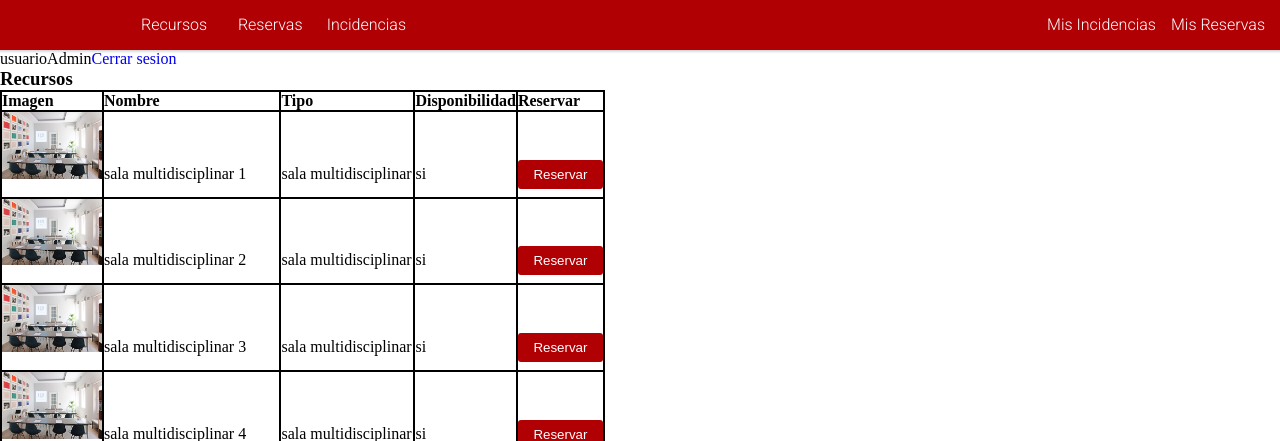
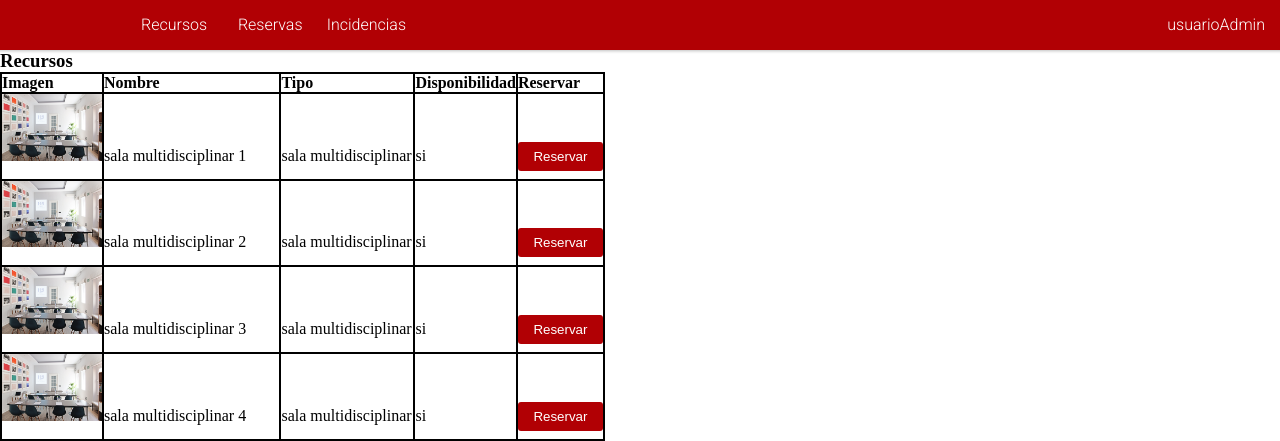
Before and after one commit to AlvarezCanals-DAW2-PROYECTO1-1718/PROYECTO1, a PHP site: page /PaginaWeb/index.php in a window 1280 px wide. Shown: the top 441 px of the page. Run offline with PHP 8.4, Linux system fonts and the light colour scheme; the visitor is signed in with stand-in values (Sample User, id 1); data comes from the database, SQL or seed files in the repository; some libraries are stand-ins or nearby versions.

Commit message:
bd corregida y navegador a medias

```diff
--- a/Documentacion/crear_bd.sql
+++ b/Documentacion/crear_bd.sql
@@ -42,6 +42,7 @@
 
 CREATE TABLE IF NOT EXISTS `tbl_reserva` (
 `id_reserva` int(11) COLLATE utf8_unicode_ci NOT NULL AUTO_INCREMENT,
+`descripcion_reserva` text COLLATE utf8_unicode_ci DEFAULT NULL,
 `fechaInicio_reserva` DATETIME COLLATE utf8_unicode_ci DEFAULT CURRENT_TIMESTAMP,
 `fechaFinal_reserva` DATETIME COLLATE utf8_unicode_ci DEFAULT NULL,
 `tiempoEstimado_reserva` TIME COLLATE utf8_unicode_ci DEFAULT NULL,
--- a/PaginaWeb/index.php
+++ b/PaginaWeb/index.php
@@ -14,9 +14,6 @@
 			if (!isset($_SESSION['user_id'])) {
 				include "php/login.php";
 			} else {
-				$nombreUsuario = $usuario['usuario_empleado'];
-				echo "$nombreUsuario";
-				echo "<a href='index.php?mostrar=cerrarSesion'>Cerrar sesion</a>";
 				include "php/navegador.php";
 				?><section><?php
 					if (!isset($_REQUEST['mostrar'])) {
--- a/PaginaWeb/php/navegador.php
+++ b/PaginaWeb/php/navegador.php
@@ -4,17 +4,22 @@
 		<li class="nivel1"><a href="index.php?mostrar=reservas">Reservas</a></li>
 		<li class="nivel1"><a href="index.php?mostrar=incidencias">Incidencias</a></li>
 
-		<li class="usuario"><a href="index.php?mostrar=reservas&mias=si">Mis Reservas</a></li>
-		<li class="usuario"><a href="index.php?mostrar=incidencias&mias=si">Mis Incidencias</a></li>
+		<!-- <li class="usuario"><a href="index.php?mostrar=reservas&idUsu=si">Mis Reservas</a></li>
+		<li class="usuario"><a href="index.php?mostrar=incidencias&idUsu=si">Mis Incidencias</a></li> -->
 		<?php
+			$nombreUsuario = $usuario['usuario_empleado'];
+			$idUsuario = $usuario['id_empleado'];
+
 			// if ($user['grupo']=='administrador')
-			/*echo "<li class='usuario'><a>".$usuario."</a>";
+			echo "<li class='usuario'><a>".$nombreUsuario."</a>";
 				echo "<ul class=ul2>";
-					echo "<li class='usuario2'><a class=usuario href=''>Tu perfil</a></li>";
-					echo "<li class='usuario2'><a class=usuario href=''>Configuracion</a></li>";
-					echo "<li class='usuario2'><a class=usuario href=''>Salir</a></li>";
+					echo "<li class='usuario2'><a class=usuario href='index.php?mostrar=reservas&idUsu=$idUsuario'>Mis Reservas</a></li>";
+					echo "<li class='usuario2'><a class=usuario href='index.php?mostrar=incidencias&idUsu=$idUsuario'>Mis Incidencias</a></li>";
+					echo "<li class='usuario2'><a class=usuario href='index.php?mostrar=cerrarSesion'>Cerrar sesion</a></li>";
 				echo "</ul>";
-			echo "</li>";*/
+			echo "</li>";
+
+			/*echo "<a href='index.php?mostrar=cerrarSesion'>Cerrar sesion</a>";*/
 		?>
 	</ul>
 </nav>
```
